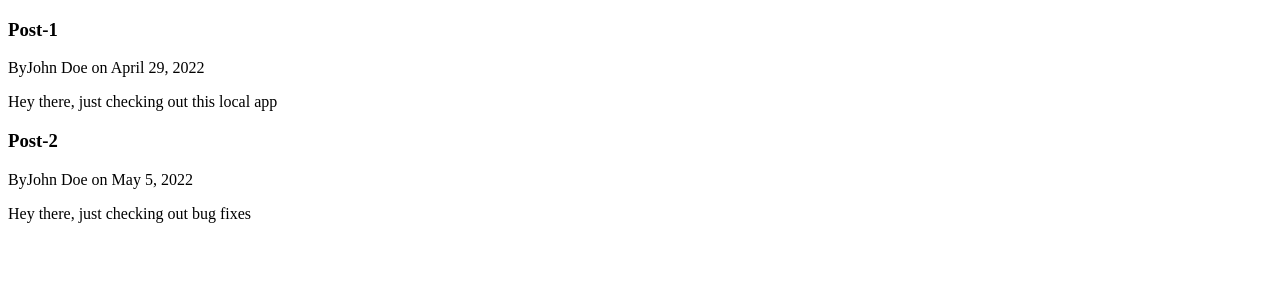
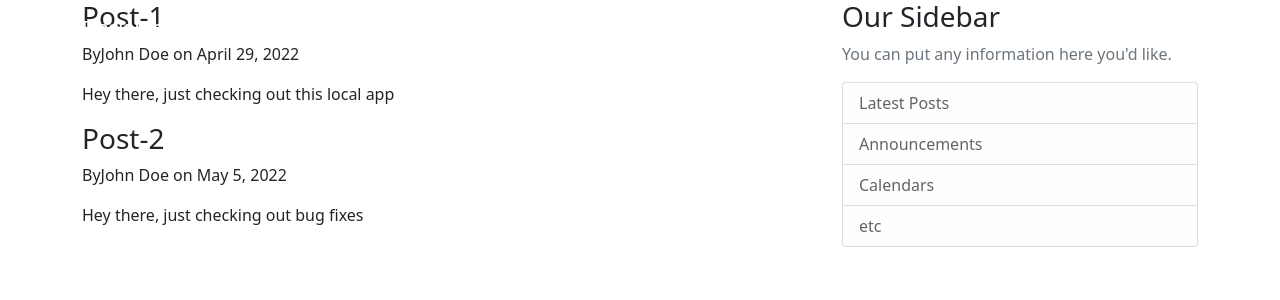
Before and after one commit to dheephiga/python-wgs, a Flask app: page / in a window 1280 px wide. Shown: the top 300 px of the page. Run offline with Flask 3, Linux system fonts and the light colour scheme.

Commit message:
layout completed

```diff
--- a/flask-web-app/templates/layout.html
+++ b/flask-web-app/templates/layout.html
@@ -2,6 +2,11 @@
 <html lang="en">
 <head>
     <meta charset="UTF-8">
+<meta name="viewport" content="width=device-width, initial-scale=1">
+
+    <!-- Bootstrap CSS -->
+    <link href="https://cdn.jsdelivr.net/npm/bootstrap@5.0.2/dist/css/bootstrap.min.css" rel="stylesheet" integrity="sha384-EVSTQN3/azprG1Anm3QDgpJLIm9Nao0Yz1ztcQTwFspd3yD65VohhpuuCOmLASjC" crossorigin="anonymous">
+
     {% if title %}
     <title>Flask Blog - {{ title }}</title>
     {% else %}
@@ -9,6 +14,47 @@
     {% endif %}
 </head>
 <body>
-    {% block content %} {% endblock %}
+<header class="site-header">
+  <nav class="navbar navbar-expand-md navbar-dark bg-steel fixed-top">
+    <div class="container">
+      <a class="navbar-brand mr-4" href="/">Flask Blog</a>
+      <button class="navbar-toggler" type="button" data-toggle="collapse" data-target="#navbarToggle" aria-controls="navbarToggle" aria-expanded="false" aria-label="Toggle navigation">
+        <span class="navbar-toggler-icon"></span>
+      </button>
+      <div class="collapse navbar-collapse" id="navbarToggle">
+        <div class="navbar-nav mr-auto">
+          <a class="nav-item nav-link" href="/">Home</a>
+          <a class="nav-item nav-link" href="/about">About</a>
+        </div>
+        <!-- Navbar Right Side -->
+        <div class="navbar-nav">
+          <a class="nav-item nav-link" href="/login">Login</a>
+          <a class="nav-item nav-link" href="/register">Register</a>
+        </div>
+      </div>
+    </div>
+  </nav>
+</header>
+<main role="main" class="container">
+  <div class="row">
+    <div class="col-md-8">
+      {% block content %}{% endblock %}
+    </div>
+    <div class="col-md-4">
+      <div class="content-section">
+        <h3>Our Sidebar</h3>
+        <p class='text-muted'>You can put any information here you'd like.
+          <ul class="list-group">
+            <li class="list-group-item list-group-item-light">Latest Posts</li>
+            <li class="list-group-item list-group-item-light">Announcements</li>
+            <li class="list-group-item list-group-item-light">Calendars</li>
+            <li class="list-group-item list-group-item-light">etc</li>
+          </ul>
+        </p>
+      </div>
+    </div>
+  </div>
+</main>
+    <script src="https://cdn.jsdelivr.net/npm/bootstrap@5.0.2/dist/js/bootstrap.bundle.min.js" integrity="sha384-MrcW6ZMFYlzcLA8Nl+NtUVF0sA7MsXsP1UyJoMp4YLEuNSfAP+JcXn/tWtIaxVXM" crossorigin="anonymous"></script>
 </body>
 </html>
```
Also changed, not shown: flask-web-app/static/main.css (added, +80 -0 lines).
